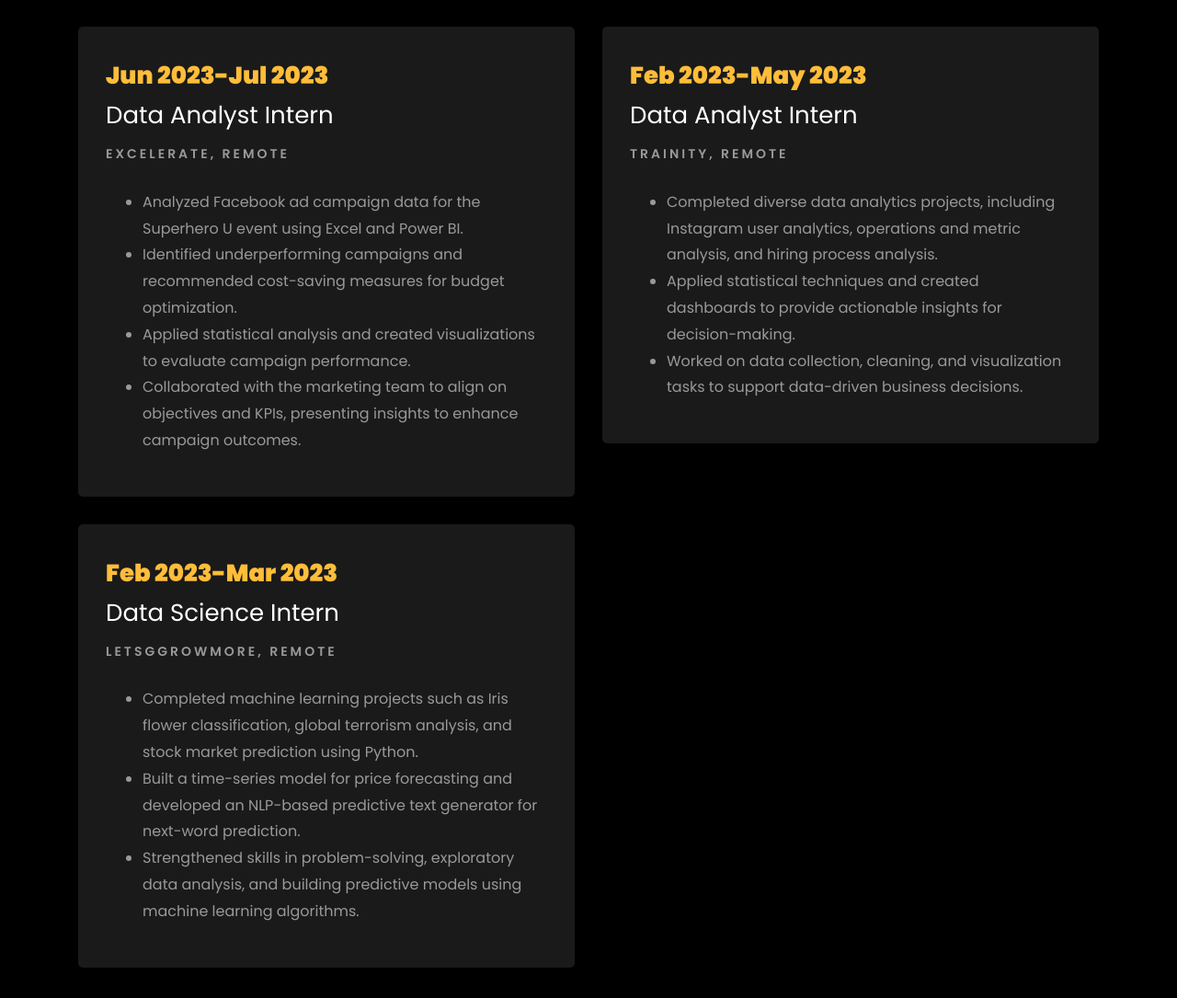
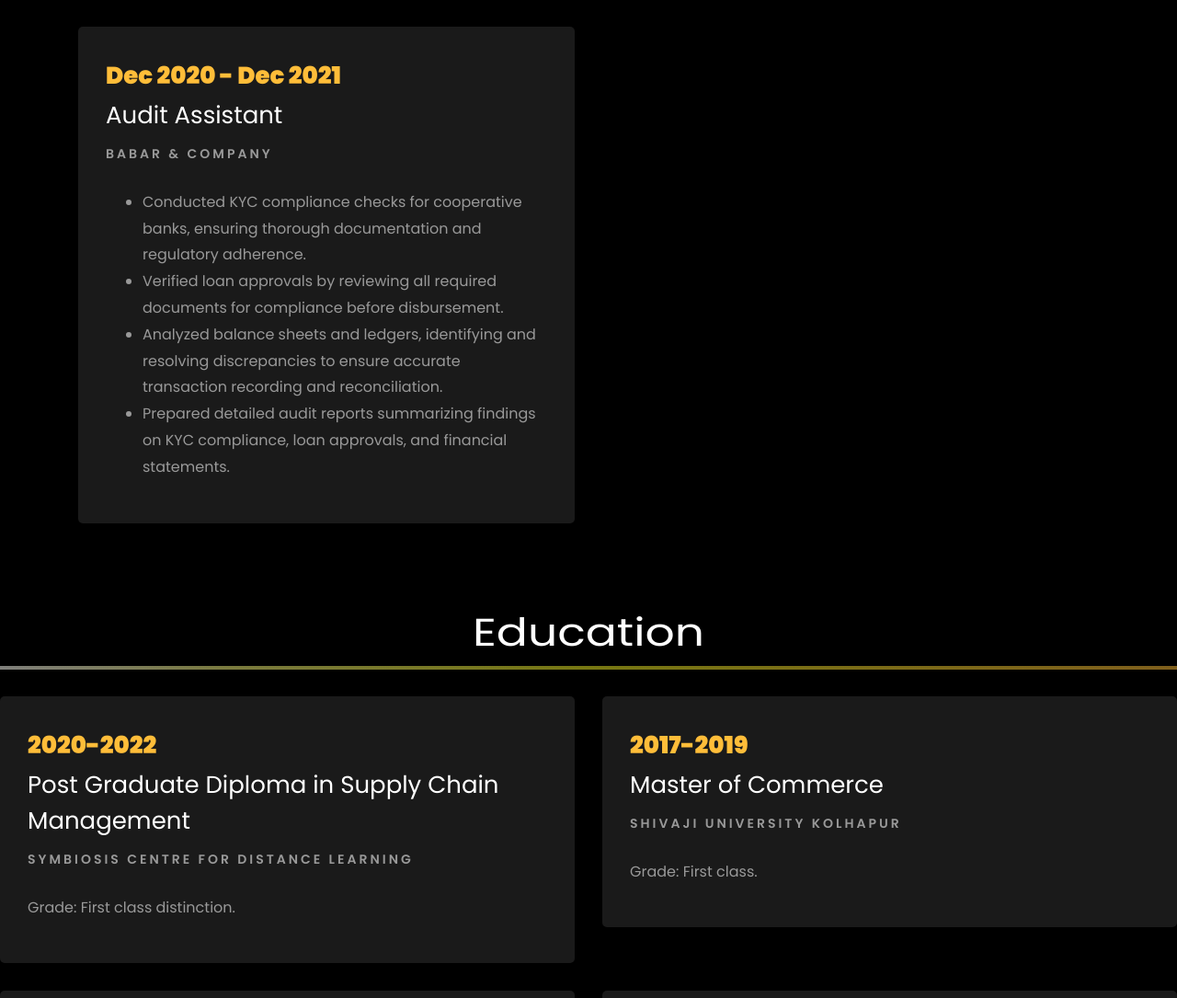
Before and after one commit to Manthannimbalkar/manthannimbalkar.github.io, a plain HTML site: page index.html in a window 1280 px wide. Shown: the part 2902-3987 px from the top of the page at 92% size. Drawn offline with nearby package versions, Linux system fonts and the light colour scheme; files whose address does not match are found by name.

Commit message:
Update index.html

```diff
--- a/index.html
+++ b/index.html
@@ -462,7 +462,7 @@
 		<div class="row">
 			<div class="col-md-6">
 				<div class="resume-wrap ftco-animate">
-					<span class="date">Jan 2024-Present</span>
+					<span class="date">Jan 2024-Jan 2025</span>
 					<h2>Data Analyst</h2>
 					<span class="position">Proneta Tech (OPC) Pvt Ltd, Pune</span>
 					<p class="mt-4">
@@ -493,45 +493,15 @@
 
 			<div class="col-md-6">
 				<div class="resume-wrap ftco-animate">
-					<span class="date">Jun 2023-Jul 2023</span>
-					<h2>Data Analyst Intern</h2>
-					<span class="position">Excelerate, Remote</span>
+					<span class="date">Dec 2020 - Dec 2021</span>
+					<h2>Audit Assistant</h2>
+					<span class="position">Babar & Company</span>
 					<p class="mt-4">
 						<ul>
-							<li>Analyzed Facebook ad campaign data for the Superhero U event using Excel and Power BI.</li>
-							<li>Identified underperforming campaigns and recommended cost-saving measures for budget optimization.</li>
-							<li>Applied statistical analysis and created visualizations to evaluate campaign performance.</li>
-							<li>Collaborated with the marketing team to align on objectives and KPIs, presenting insights to enhance campaign outcomes.</li>
-						</ul>
-					</p>
-				</div>
-			</div>
-
-			<div class="col-md-6">
-				<div class="resume-wrap ftco-animate">
-					<span class="date">Feb 2023-May 2023</span>
-					<h2>Data Analyst Intern</h2>
-					<span class="position">Trainity, Remote</span>
-					<p class="mt-4">
-						<ul>
-							<li>Completed diverse data analytics projects, including Instagram user analytics, operations and metric analysis, and hiring process analysis.</li>
-							<li>Applied statistical techniques and created dashboards to provide actionable insights for decision-making.</li>
-							<li>Worked on data collection, cleaning, and visualization tasks to support data-driven business decisions.</li>
-						</ul>
-					</p>
-				</div>
-			</div>
-
-			<div class="col-md-6">
-				<div class="resume-wrap ftco-animate">
-					<span class="date">Feb 2023-Mar 2023</span>
-					<h2>Data Science Intern</h2>
-					<span class="position">LetsgGrowMore, Remote</span>
-					<p class="mt-4">
-						<ul>
-							<li>Completed machine learning projects such as Iris flower classification, global terrorism analysis, and stock market prediction using Python.</li>
-							<li>Built a time-series model for price forecasting and developed an NLP-based predictive text generator for next-word prediction.</li>
-							<li>Strengthened skills in problem-solving, exploratory data analysis, and building predictive models using machine learning algorithms.</li>
+							<li>Conducted KYC compliance checks for cooperative banks, ensuring thorough documentation and regulatory adherence.</li>
+							<li>Verified loan approvals by reviewing all required documents for compliance before disbursement.</li>
+							<li>Analyzed balance sheets and ledgers, identifying and resolving discrepancies to ensure accurate transaction recording and reconciliation.</li>
+							<li>Prepared detailed audit reports summarizing findings on KYC compliance, loan approvals, and financial statements.</li>
 						</ul>
 					</p>
 				</div>
```
